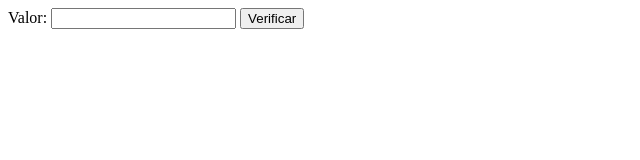
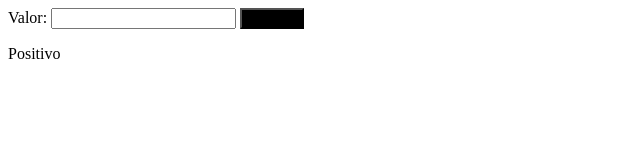
Before and after one commit to StyleToddyn/Resolu--oHtml.Lista02, a plain HTML site: page Exercicio03/index.html in a window 1280 px wide. Both pictures are taken after a click on the button "Verificar". Shown: the whole page, without its empty margins (0-640 px from the left). Drawn offline with Linux system fonts and the light colour scheme.

Commit message:
Atualizado/Questões 02,03,04

```diff
--- a/Exercicio02/index.js
+++ b/Exercicio02/index.js
@@ -6,4 +6,5 @@ const botaoCalcular = document.querySelector('#calcular');
 botaoCalcular.onclick = function(){
     let soma = Number.parseInt(v1.value) + Number.parseInt(v2.value);
     resultado.value = soma;
+    console.log(`Soma igual a ${resultado.value}`)
 };
--- a/Exercicio03/app.js
+++ b/Exercicio03/app.js
@@ -4,8 +4,13 @@ const verificar = document.querySelector("#verificar");
             console.log(`Whow ${valor.value}`)
             if(valor.value < 0){
                 console.log("Negativo")
+                let texto = "Negativo"
+                document.querySelector("#res").innerHTML = texto
+
             }
             else{
                 console.log("Positivo")
+                let texto = "Positivo"
+                document.querySelector("#res").innerHTML = texto
             }
         }
--- a/Exercicio03/index.html
+++ b/Exercicio03/index.html
@@ -4,12 +4,17 @@
     <meta charset="UTF-8">
     <meta name="viewport" content="width=device-width, initial-scale=1.0">
     <title>Questão 03</title>
+    <style type="text/css">
+        button{
+            background-color: black;
+        }
+    </style>
 </head>
 <body>
     <label for="">Valor: </label>
     <input type="number" id="valor">
     <button id="verificar">Verificar</button>
-
+    <p id="res"> Aguardando...</p>
     <script src="app.js">
 
     </script>
```
Also changed, not shown: Exercicio02/index.html (+5 -0 lines), Exercicio04/app.js (+12 -2 lines), Exercicio04/index.html (+7 -0 lines).
